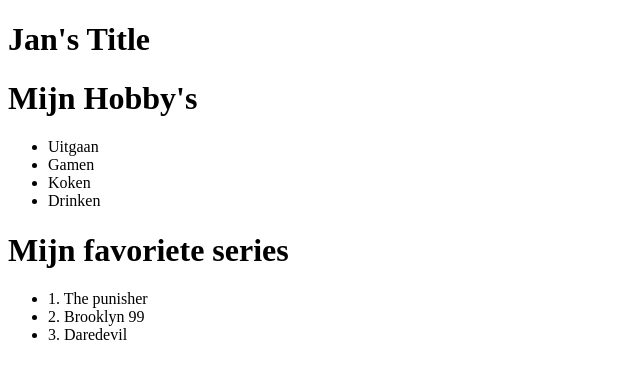
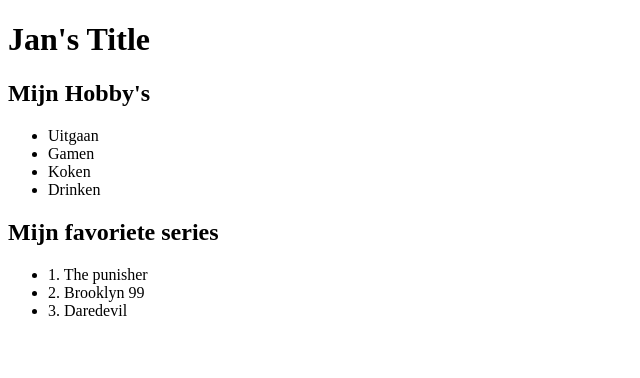
Before and after one commit to Jaylekid/Wie-ben-ik-148a2e2d, a plain HTML site: page index.html in a window 1280 px wide. Shown: the whole page, without its empty margins (0-640 px from the left). Drawn offline with Linux system fonts and the light colour scheme.

Commit message:
Uitwerking van de exercise

```diff
--- a/index.html
+++ b/index.html
@@ -6,14 +6,14 @@
 	</head>
 	<body>
 		<h1>Jan's Title</h1>
-			<h1>Mijn Hobby's</h1>
+			<h2>Mijn Hobby's</h2>
 				<ul>
 					<li>Uitgaan</li>
 					<li>Gamen</li>
 					<li>Koken</li>
 					<li>Drinken</li>
 				</ul>
-			<h1>Mijn favoriete series</h1>
+			<h2>Mijn favoriete series</h2>
 				<ul>
 					<li>1. The punisher</li>
 					<li>2. Brooklyn 99</li>
```
